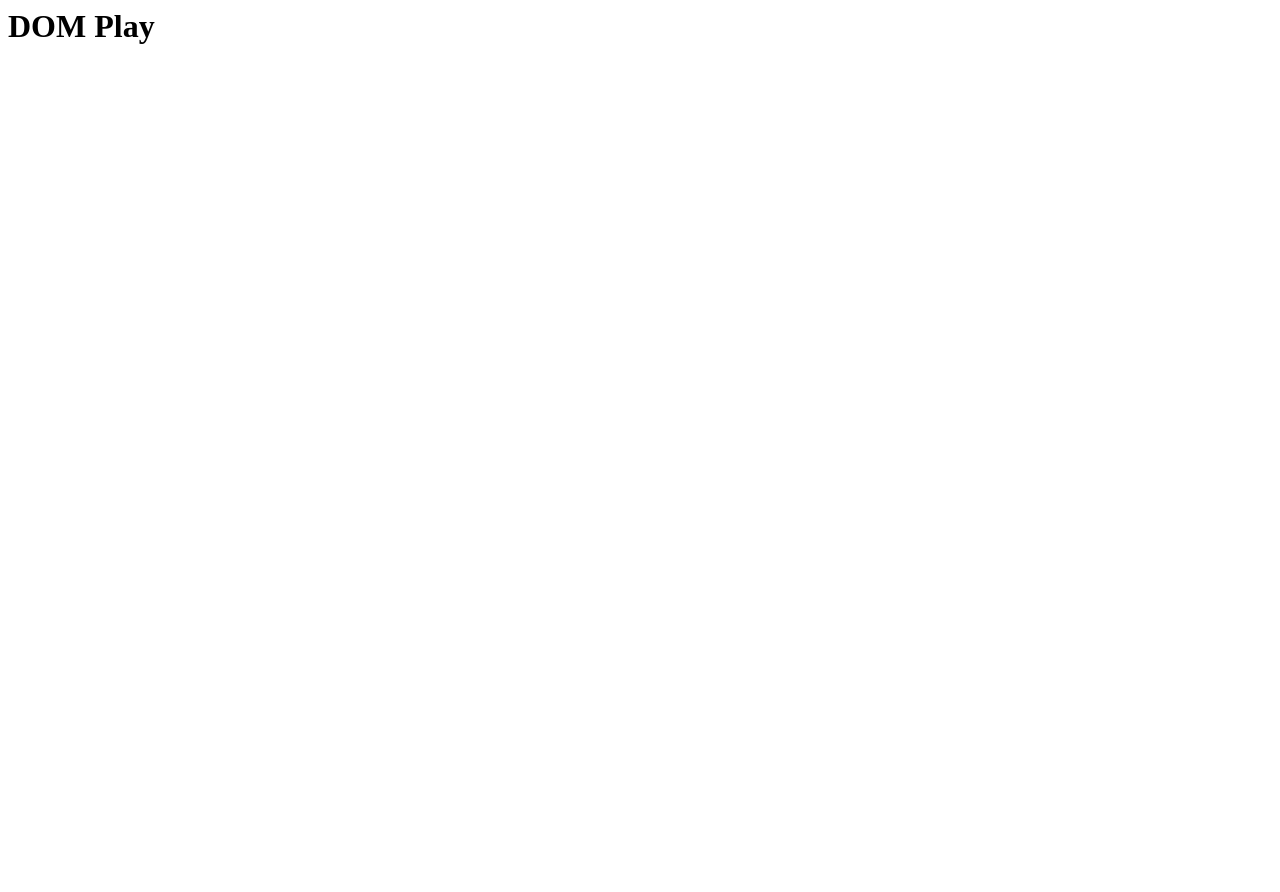
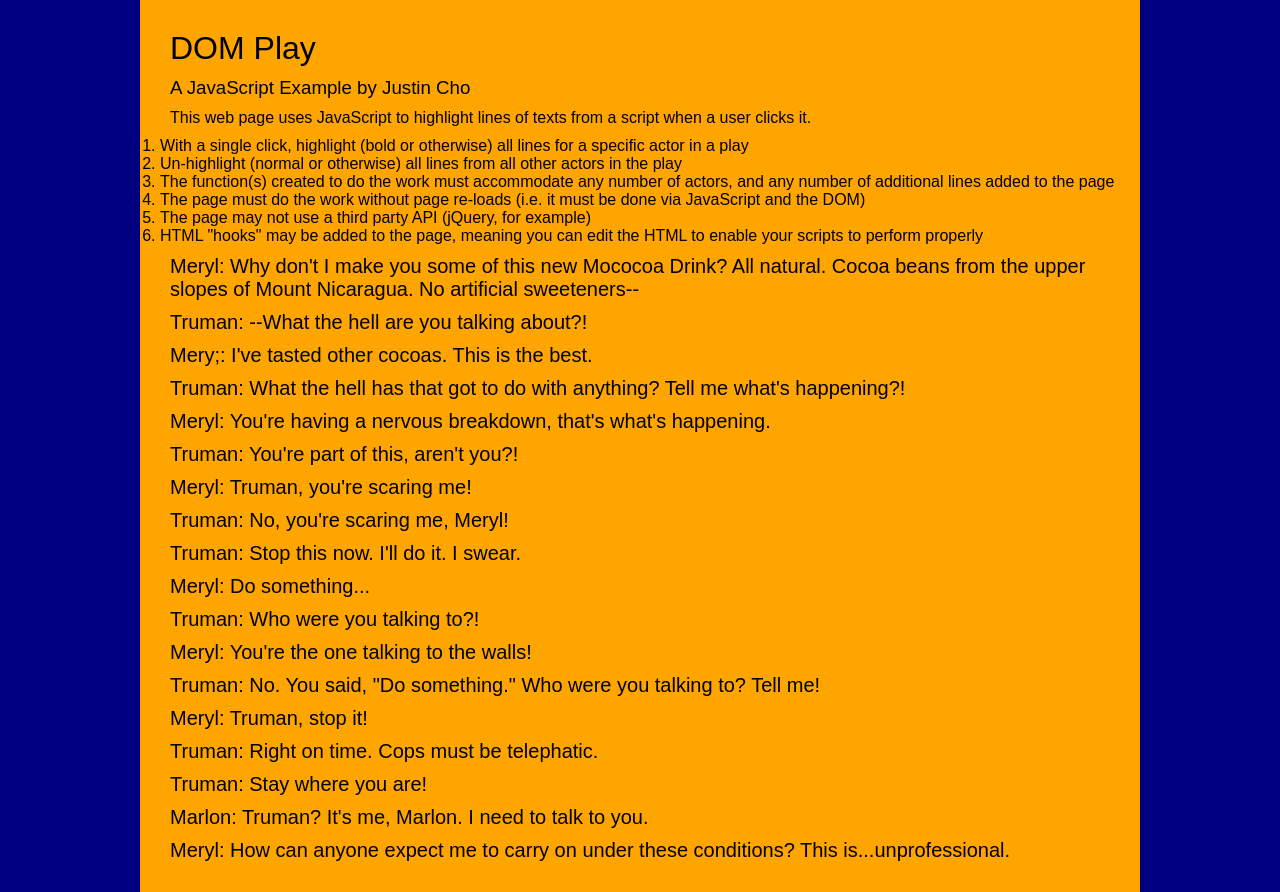
Before and after one commit to justinycho/dom-play, a plain HTML site: page index.html in a window 1280 px wide. Before the commit the page ends 800 px from the top, so only its background shows below. Drawn offline with Linux system fonts and the light colour scheme.

Commit message:
finishes index.html and adds css file

```diff
--- /dev/null
+++ b/default.css
@@ -0,0 +1,45 @@
+* {padding:0; margin:0;}
+		html {background-color:navy;}
+		body {
+			font-family: Arial, Helvetica, sans-serif;
+			max-width:960px; /* keeps from getting too large on wide screen */
+			width:90%; /* shrink to fit screen */
+			margin:auto; /* center in html element */
+			background-color: grey;
+			padding:20px;
+			min-height:100%; /* keeps from getting too large on wide screen */
+			}
+		img.flexible {
+			display:inline-block;
+			padding:20px;
+			max-width:300px; /* actual size of image */
+			width:33%; /* approximate size taken on screen in maximum view */
+		}
+		p {margin:10px;}
+		h1,h2,h3,h4,h5,h6{
+			font-weight:normal;
+			margin:10px;
+			}
+		h1.masthead {margin-top:0;}
+		footer {
+			text-align:center;
+			clear:both; /* ride below all items */
+			}
+		nav{
+			text-align:center; /* centers the nav */
+		}
+
+		nav ul {
+				list-style:none; /* removes the bullets */
+			}
+		nav ul li
+			{
+				display:inline-block; /* makes horizontal, but able to declare margins */
+				margin:0 2%; /* margin left-right, gets smaller as necessary */
+			}
+		nav a:hover{
+			text-decoration: none;
+		}
+        div#play {
+            font-size: 20px;
+        }
--- a/index.html
+++ b/index.html
@@ -1 +1,132 @@
-<h1>DOM Play</h1>
+<html>
+<head>
+<style type="text/css">
+    * {padding:0; margin:0;}
+		html {background-color:navy;}
+		body {
+			font-family: Arial, Helvetica, sans-serif;
+			max-width:960px; /* keeps from getting too large on wide screen */
+			width:90%; /* shrink to fit screen */
+			margin:auto; /* center in html element */
+			background-color: orange;
+			padding:20px;
+			min-height:100%; /* keeps from getting too large on wide screen */
+			}
+		img.flexible {
+			display:inline-block;
+			padding:20px;
+			max-width:300px; /* actual size of image */
+			width:33%; /* approximate size taken on screen in maximum view */
+		}
+		p {margin:10px;}
+		h1,h2,h3,h4,h5,h6{
+			font-weight:normal;
+			margin:10px;
+			}
+		h1.masthead {margin-top:0;}
+		footer {
+			text-align:center;
+			clear:both; /* ride below all items */
+			}
+		nav{
+			text-align:center; /* centers the nav */
+		}
+
+		nav ul {
+				list-style:none; /* removes the bullets */
+			}
+		nav ul li
+			{
+				display:inline-block; /* makes horizontal, but able to declare margins */
+				margin:0 2%; /* margin left-right, gets smaller as necessary */
+			}
+		nav a:hover{
+			text-decoration: none;
+		}
+        div#play {
+            font-size: 20px;
+        }
+</style>
+</head>
+<body>
+    <header>
+        <h1>DOM Play</h1>
+    </header>
+    <main>
+        <header>
+            <h3>A JavaScript Example by Justin Cho</h3>
+        </header>
+
+        <p>This web page uses JavaScript to highlight lines of texts from a script when a user clicks it.</p>
+        <p>
+            <ol>
+                <li>With a single click, highlight (bold or otherwise) all lines for a specific actor in a play</li>
+                <li>Un-highlight (normal or otherwise) all lines from all other actors in the play</li>
+                <li>The function(s) created to do the work must accommodate any number of actors, and any number of additional lines added to the page</li>
+                <li>The page must do the work without page re-loads (i.e. it must be done via JavaScript and the DOM)</li>
+                <li>The page may not use a third party API (jQuery, for example)</li>
+                <li>HTML "hooks" may be added to the page, meaning you can edit the HTML to enable your scripts to perform properly</li>
+            </ol>
+        </p>
+
+        <div id="play">
+        <p><span data-actor="meryl">Meryl: Why don't I make you some of this new
+                    Mococoa Drink?  All natural.  Cocoa beans
+                    from the upper slopes of Mount Nicaragua.
+                    No artificial sweeteners--</span></p>
+        <p><span data-actor="truman">Truman: --What the hell are you talking about?!</span></p>
+        <p><span data-actor="meryl">Mery;: I've tasted other cocoas.  This is the best.</span></p>
+        <p><span data-actor="truman">Truman: What the hell has that got to do with
+            anything?  Tell me what's happening?!</span></p>
+        <p><span data-actor="meryl">Meryl: You're having a nervous breakdown, that's
+            what's happening.
+    </span></p>
+        <p><span data-actor="truman">Truman: You're part of this, aren't you?!</span></p>
+        <p><span data-actor="meryl">Meryl: Truman, you're scaring me!</span></p>
+        <p><span data-actor="truman">Truman: No, you're scaring me, Meryl!</span></p>
+        <p><span data-actor="truman">Truman: Stop this now.  I'll do it.  I swear.</span></p>
+        <p><span data-actor="meyrl">Meryl: Do something...</span></p>
+        <p><span data-actor="truman">Truman: Who were you talking to?!</span></p>
+        <p><span data-actor="meryl">Meryl: You're the one talking to the walls!</span></p>
+        <p><span data-actor="truman">Truman: No.  You said, "Do something."  Who were
+            you talking to?  Tell me!</span></p>
+        <p><span data-actor="meryl">Meryl: Truman, stop it!</span></p>
+        <p><span data-actor="truman">Truman: Right on time.  Cops must be telephatic.</span></p>
+        <p><span data-actor="truman">Truman: Stay where you are!</span></p>
+        <p><span data-actor="marlon">Marlon: Truman?  It's me, Marlon.  I need to talk
+            to you.</span></p>
+        <p><span data-actor="meryl">Meryl: How can anyone expect me to carry on
+            under these conditions?  This
+            is...unprofessional.</span></p>
+        </div>
+        </main>
+        <script>
+
+    //we're using the CSS descendent selector to access the spans
+    const spans = document.querySelectorAll('div#play span');
+
+    console.log(spans);
+
+        for(const mySpan of spans){
+
+            mySpan.addEventListener("click", function(ev){
+                //alert(mySpan.dataset.actor);
+                highlightActor(mySpan.dataset.actor);
+
+            });
+        }
+
+        function highlightActor(myActor){
+
+            for(const mySpan of spans){
+
+            if(myActor == mySpan.dataset.actor){
+                mySpan.style.backgroundColor = 'yellow';
+            }else{
+                mySpan.style.backgroundColor = 'orange';
+            }
+          }
+        }
+    </script>
+</body>
+</html>
```
